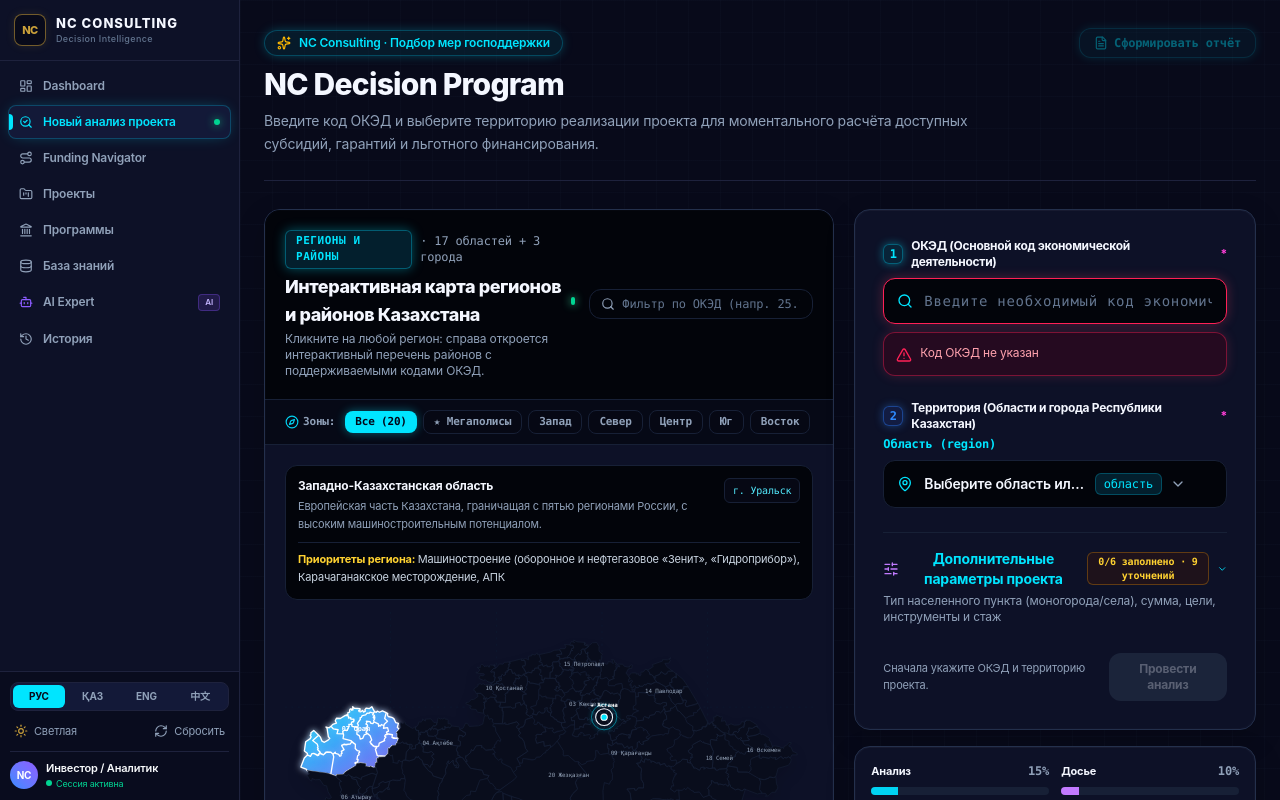
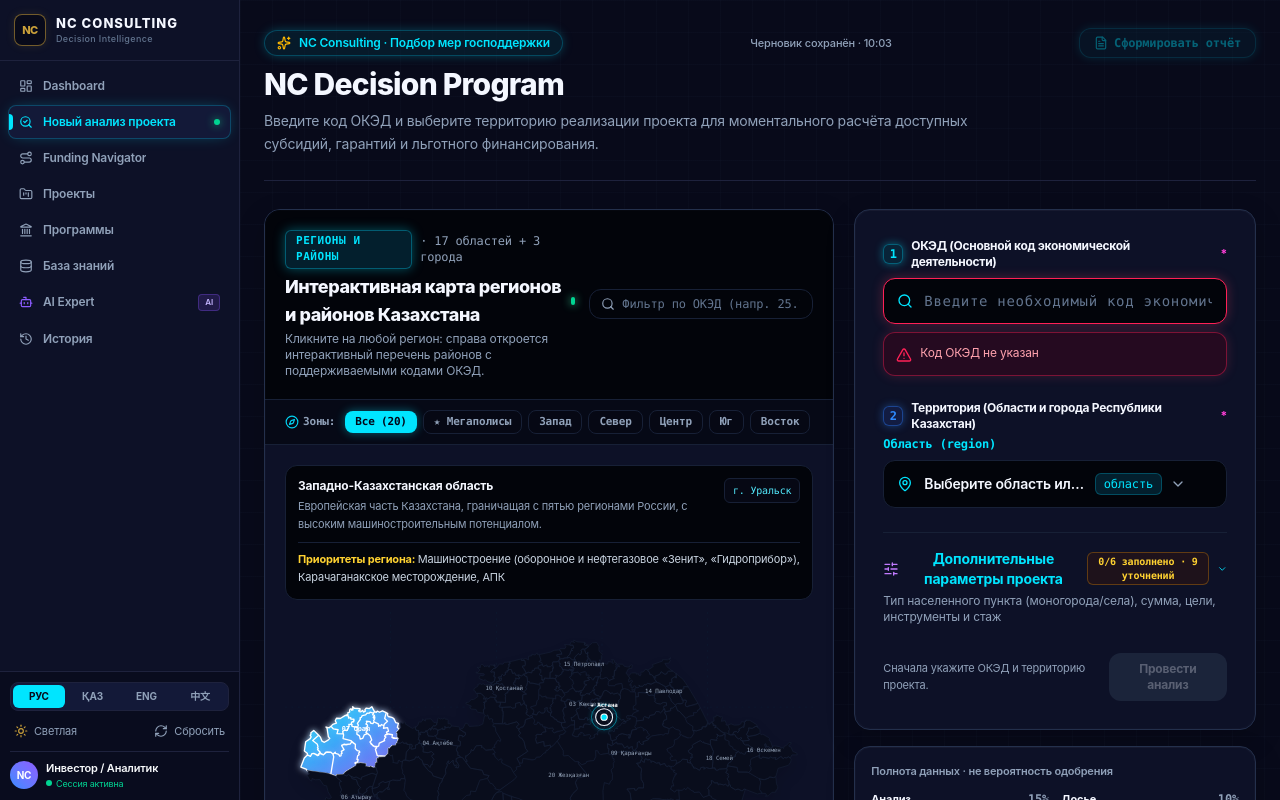
Before and after one commit to Stefan1316/nc-decision-program-test, a React (Vite) app: page / in a window 1280 px wide. Shown: the top 800 px of the page. Built offline with nearby package versions, Linux system fonts and the light colour scheme.

Commit message:
ux: add draft autosave and clarify readiness semantics

```diff
--- a/src/App.tsx
+++ b/src/App.tsx
@@ -1,4 +1,4 @@
-import React, { useState, useMemo, useRef } from 'react';
+import React, { useState, useMemo, useRef, useEffect } from 'react';
 import { UserQuery } from './types/damu';
 import { evaluatePrograms } from './logic/decisionEngine';
 import { calculateReadiness } from './logic/readiness';
@@ -19,6 +19,8 @@
   ChevronDown,
   ChevronUp
 } from 'lucide-react';
+
+const DRAFT_STORAGE_KEY = 'nc-decision:draft:v1';
 
 const INITIAL_QUERY: UserQuery = {
   oked_code: '',
@@ -44,7 +46,15 @@
 };
 
 export default function App() {
-  const [query, setQuery] = useState<UserQuery>(INITIAL_QUERY);
+  const [query, setQuery] = useState<UserQuery>(() => {
+    try {
+      const saved = window.localStorage.getItem(DRAFT_STORAGE_KEY);
+      if (!saved) return INITIAL_QUERY;
+      return { ...INITIAL_QUERY, ...JSON.parse(saved) } as UserQuery;
+    } catch {
+      return INITIAL_QUERY;
+    }
+  });
   const [analyzedQuery, setAnalyzedQuery] = useState<UserQuery | null>(null);
   const analysisResultRef = useRef<HTMLDivElement>(null);
 
@@ -60,6 +70,7 @@
   const [isAcceptanceTestsOpen, setIsAcceptanceTestsOpen] = useState(false);
   const [isMobileMapOpen, setIsMobileMapOpen] = useState(false);
   const [isNavDrawerOpen, setIsNavDrawerOpen] = useState(false);
+  const [draftSavedAt, setDraftSavedAt] = useState('');
 
   // Режим работы: 'map' (интерактивная карта Даму), 'search' (поисковик) или 'split' (совмещенный)
   const [activeView, setActiveView] = useState<'map' | 'search' | 'split'>('split');
@@ -67,6 +78,15 @@
   const t = translations[language];
   const isLight = theme === 'light';
   const isKk = language === 'kk';
+
+  useEffect(() => {
+    try {
+      window.localStorage.setItem(DRAFT_STORAGE_KEY, JSON.stringify(query));
+      setDraftSavedAt(new Date().toLocaleTimeString('ru-RU', { hour: '2-digit', minute: '2-digit' }));
+    } catch {
+      // Local storage may be unavailable in private or embedded preview contexts.
+    }
+  }, [query]);
 
   const handleQueryChange = (updated: Partial<UserQuery>) => {
     setQuery((prev) => ({ ...prev, ...updated }));
@@ -88,6 +108,12 @@
   const handleReset = () => {
     setQuery(INITIAL_QUERY);
     setAnalyzedQuery(null);
+    setDraftSavedAt('');
+    try {
+      window.localStorage.removeItem(DRAFT_STORAGE_KEY);
+    } catch {
+      // Ignore storage errors in embedded preview contexts.
+    }
   };
 
   const handleToggleTheme = () => {
@@ -184,6 +210,25 @@
     return JSON.stringify(analyzedQuery) === JSON.stringify(query) ? 'done' : 'stale';
   }, [analyzedQuery, query]);
 
+  const recommendedClarifications = useMemo(() => {
+    const labels = new Set<string>();
+    const rows = [...liveSummary.needs_clarification, ...liveSummary.needs_verification];
+    for (const row of rows) {
+      for (const item of row.missing_inputs || []) {
+        const s = item.toLowerCase();
+        if (s.includes('сумм')) labels.add('Сумма финансирования');
+        else if (s.includes('цел') || s.includes('назначен')) labels.add('Цель финансирования');
+        else if (s.includes('насел') || s.includes('район') || s.includes('город') || s.includes('территор')) labels.add('Точная территория');
+        else if (s.includes('категор') || s.includes('форм') || s.includes('субъект')) labels.add('Форма бизнеса');
+        else if (s.includes('стаж') || s.includes('лет') || s.includes('срок работы')) labels.add('Стаж бизнеса');
+        else if (s.includes('лизинг') || s.includes('инструмент')) labels.add('Финансовый инструмент');
+        else if (s.includes('задолж') || s.includes('просроч')) labels.add('Кредитная / налоговая задолженность');
+        else if (s.includes('реестр') || s.includes('социаль')) labels.add('Статус в реестре');
+      }
+    }
+    return Array.from(labels).slice(0, 6);
+  }, [liveSummary]);
+
   const clarificationCount = useMemo(() => {
     const buckets = new Set<string>();
     const rows = [...liveSummary.needs_clarification, ...liveSummary.needs_verification];
@@ -257,6 +302,11 @@
               <Sparkles className={`w-3.5 h-3.5 ${isLight ? 'text-amber-500' : 'text-amber-400'}`} />
               <span>{t.banner.tag}</span>
             </div>
+            {draftSavedAt && (
+              <span className={`text-[11px] font-medium ${isLight ? 'text-slate-500' : 'text-slate-400'}`}>
+                Черновик сохранён · {draftSavedAt}
+              </span>
+            )}
 
             {/* Быстрая кнопка открытия отчета */}
             <button
@@ -301,7 +351,7 @@
           >
             <span className="flex items-center gap-2">
               <Map className="w-4 h-4 text-[#00E5FF]" />
-              {isMobileMapOpen ? 'Скрыть карту' : 'Открыть карту'}
+              {isMobileMapOpen ? 'Скрыть карту' : 'Открыть карту-справочник'}
             </span>
             {isMobileMapOpen ? <ChevronUp className="w-4 h-4" /> : <ChevronDown className="w-4 h-4" />}
           </button>
@@ -340,6 +390,7 @@
               theme={theme}
               language={language}
               clarificationCount={clarificationCount}
+              recommendedClarifications={recommendedClarifications}
               onAnalyze={handleAnalyze}
               analysisState={analysisState}
             />
@@ -347,6 +398,9 @@
             <div className={`nc-surface-section p-4 rounded-2xl border transition-all ${
               isLight ? 'bg-white border-neutral-200 shadow-sm' : 'bg-[#0D1127]/95 border-[#1E223D] shadow-lg'
             }`}>
+              <div className={`mb-3 text-[11px] font-semibold ${isLight ? 'text-slate-600' : 'text-slate-400'}`}>
+                Полнота данных · не вероятность одобрения
+              </div>
               <div className="grid grid-cols-2 gap-3">
                 <div>
                   <div className="flex items-center justify-between gap-2 mb-2">
```
